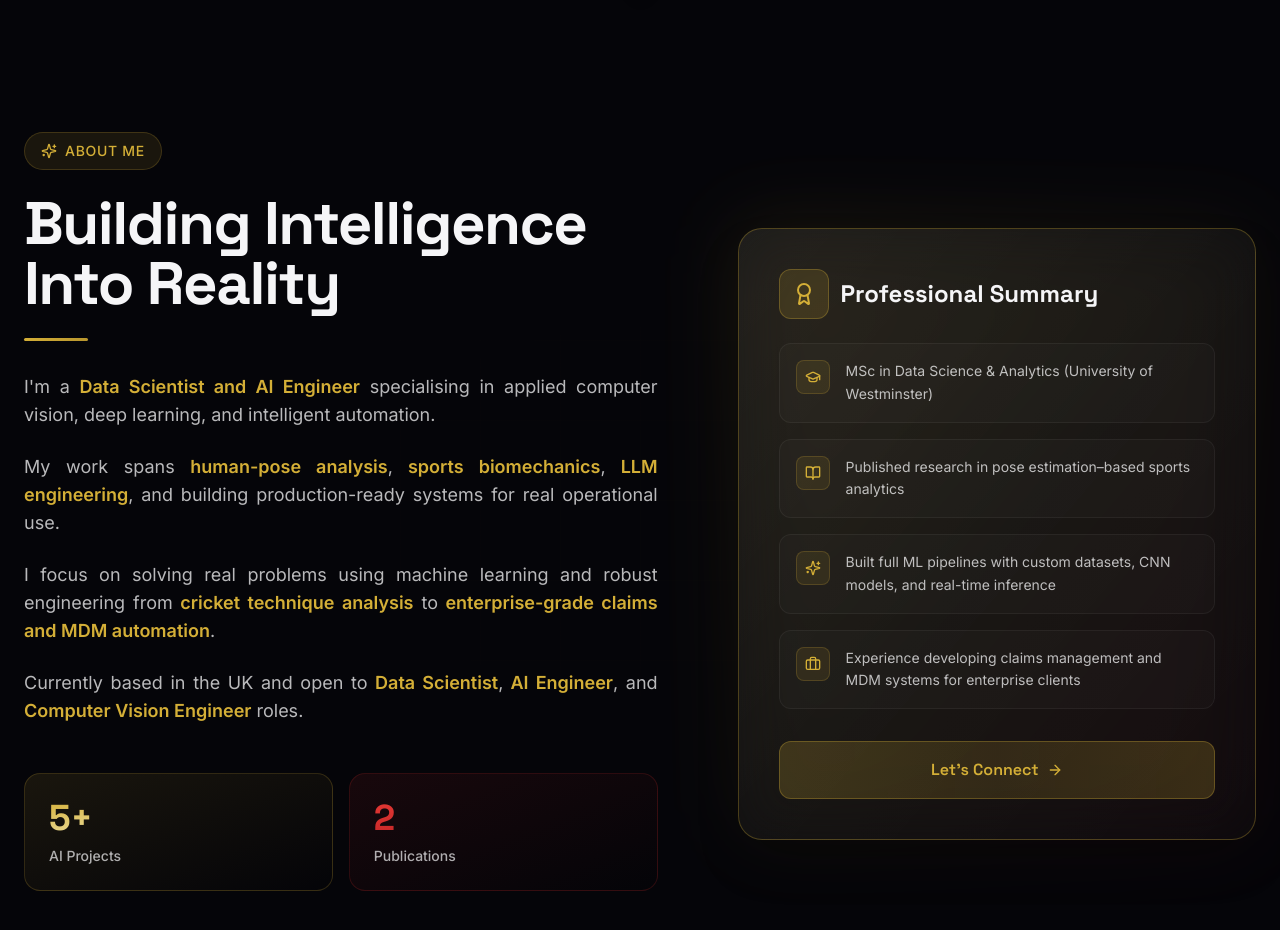
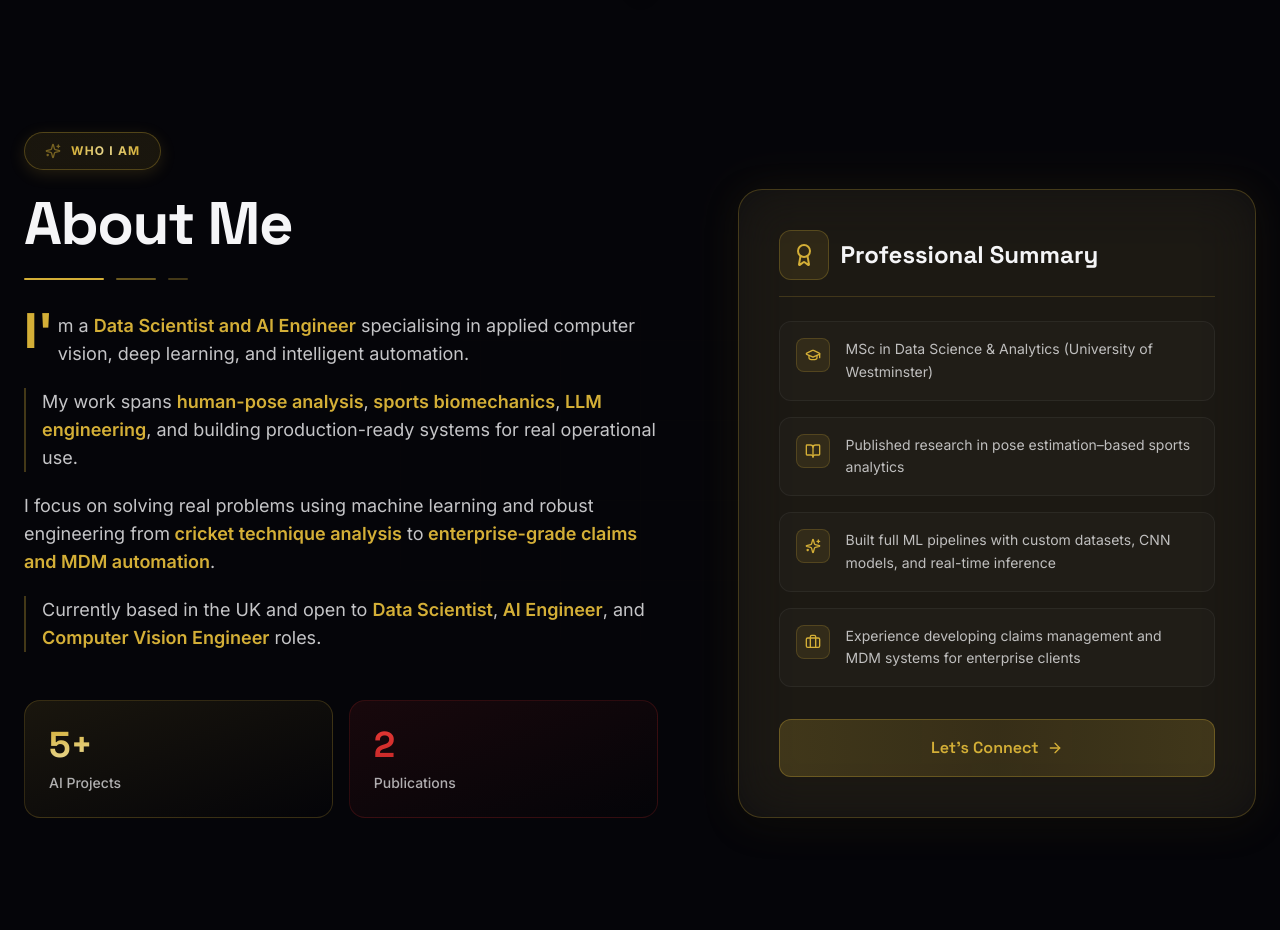
Before and after one commit to Lithira-Silva/ViduthIshara_Portfolio, a Next.js app: page / in a window 1280 px wide. Shown: the part 780-1710 px from the top of the page. Built offline with nearby package versions, Linux system fonts and the light colour scheme.

Commit message:
Update About component for enhanced styling and readability; modify header text, adjust layout, and improve visual effects

```diff
--- a/components/About.tsx
+++ b/components/About.tsx
@@ -32,18 +32,19 @@ export default function About() {
               viewport={{ once: true }}
               transition={{ duration: 0.6 }}
             >
-              <div className="inline-flex items-center gap-2 px-4 py-2 rounded-full bg-gold/10 border border-gold/20 mb-6">
-                <Sparkles className="w-4 h-4 text-gold" />
-                <span className="text-gold font-medium tracking-wider text-sm uppercase">
-                  About Me
+              <div className="inline-flex items-center gap-2.5 px-5 py-2.5 rounded-full bg-gradient-to-r from-gold/10 via-gold/8 to-gold/10 border border-gold/30 shadow-[0_4px_16px_rgba(212,175,55,0.15)] mb-6 backdrop-blur-sm">
+                <Sparkles className="w-4 h-4 text-gold animate-pulse" />
+                <span className="text-gold font-bold tracking-widest text-xs uppercase bg-gradient-to-r from-gold via-gold-light to-gold bg-clip-text text-transparent">
+                  Who I Am
                 </span>
               </div>
-              <h2 className="text-4xl sm:text-5xl lg:text-6xl font-heading font-black tracking-tight leading-[1.1] mb-6">
-                Building Intelligence<br />Into Reality
+              <h2 className="text-4xl sm:text-5xl lg:text-6xl font-heading font-black tracking-tight leading-[1.05] mb-6">
+                About Me
               </h2>
-              <div className="flex items-center gap-3">
-                <div className="h-[3px] w-16 bg-gradient-gold rounded-full" />
-                <div className="h-[3px] w-8 bg-gradient-gold/50 rounded-full" />
+              <div className="flex items-center gap-3 mb-2">
+                <div className="h-[2px] w-20 bg-gold rounded-full" />
+                <div className="h-[2px] w-10 bg-gold/50 rounded-full" />
+                <div className="h-[2px] w-5 bg-gold/30 rounded-full" />
               </div>
             </motion.div>
 
@@ -53,13 +54,13 @@ export default function About() {
               whileInView={{ opacity: 1, y: 0 }}
               viewport={{ once: true }}
               transition={{ duration: 0.6, delay: 0.2 }}
-              className="space-y-6 text-base sm:text-lg text-foreground/75 leading-relaxed text-justify"
+              className="space-y-5 text-base sm:text-lg text-foreground/80 leading-[1.8]"
             >
-              <p>
+              <p className="first-letter:text-5xl first-letter:font-bold first-letter:text-gold first-letter:mr-1 first-letter:float-left first-letter:leading-[0.8]">
                 I'm a <span className="text-gold font-semibold">Data Scientist and AI Engineer</span> specialising
                 in applied computer vision, deep learning, and intelligent automation.
               </p>
-              <p>
+              <p className="pl-4 border-l-2 border-gold/30">
                 My work spans <span className="text-gold font-semibold">human-pose analysis</span>,
                 <span className="text-gold font-semibold"> sports biomechanics</span>,
                 <span className="text-gold font-semibold"> LLM engineering</span>, and building
@@ -70,7 +71,7 @@ export default function About() {
                 <span className="text-gold font-semibold"> cricket technique analysis</span> to
                 <span className="text-gold font-semibold"> enterprise-grade claims and MDM automation</span>.
               </p>
-              <p>
+              <p className="pl-4 border-l-2 border-gold/30">
                 Currently based in the UK and open to <span className="text-gold font-semibold">Data Scientist</span>,
                 <span className="text-gold font-semibold"> AI Engineer</span>, and
                 <span className="text-gold font-semibold"> Computer Vision Engineer</span> roles.
@@ -118,13 +119,13 @@ export default function About() {
           >
             {/* Main Card */}
             <div className="relative group">
-              {/* Glow Effect */}
-              <div className="absolute -inset-1 bg-gradient-to-br from-gold/20 via-gold/10 to-red-primary/10 rounded-3xl blur-2xl opacity-60 group-hover:opacity-100 transition duration-700" />
+              {/* Subtle Glow Effect */}
+              <div className="absolute -inset-0.5 bg-gold/20 rounded-3xl blur-xl opacity-40 group-hover:opacity-60 transition duration-700" />
 
-              <div className="relative p-8 lg:p-10 rounded-3xl bg-gradient-to-br from-white/[0.07] via-white/[0.04] to-white/[0.02] border border-gold/30 backdrop-blur-xl shadow-2xl">
+              <div className="relative p-8 lg:p-10 rounded-3xl bg-white/[0.03] border border-gold/25 hover:border-gold/40 backdrop-blur-xl shadow-[0_8px_32px_rgba(0,0,0,0.3)] transition-all duration-500">
                 {/* Header */}
-                <div className="flex items-center gap-3 mb-6">
-                  <div className="p-3 rounded-xl bg-gold/15 border border-gold/30">
+                <div className="flex items-center gap-3 mb-6 pb-4 border-b border-gold/20">
+                  <div className="p-3 rounded-xl bg-gold/10 border border-gold/25">
                     <Award className="w-6 h-6 text-gold" />
                   </div>
                   <h3 className="text-2xl font-heading font-bold text-foreground">Professional Summary</h3>
```
